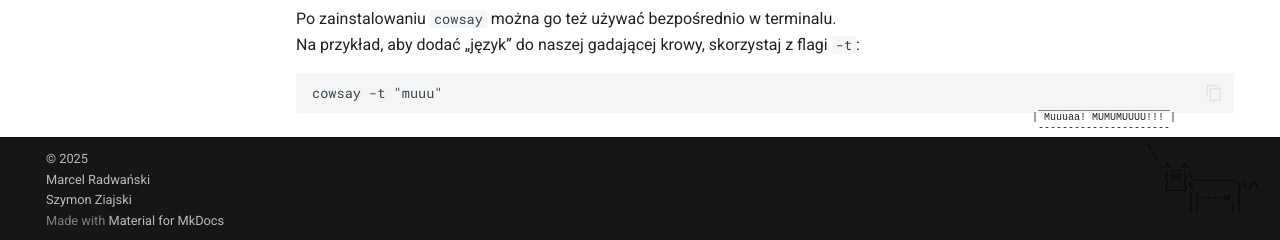
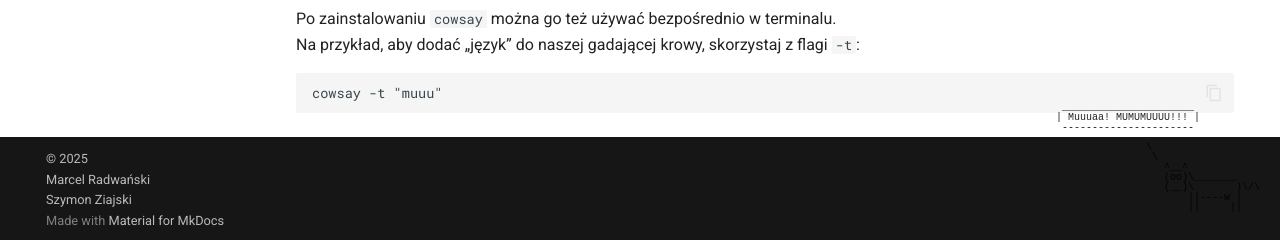
Before and after one commit to m4rcelrad/probable-potato, an MkDocs documentation site: the page built from docs/page1.md, in a window 1280 px wide and 1400 px high, scrolled down 93 px. Shown: the part 1157-1397 px from the top of the window. Built offline with MkDocs 1.6.1 and Material for MkDocs 9.7.7, drawn with Linux system fonts in a browser that asks for light colours.

Commit message:
Poprawa pozycjonowania tekstu krowy

```diff
--- a/docs/css/float-cow.css
+++ b/docs/css/float-cow.css
@@ -1,26 +1,10 @@
-/* Pozycjonowanie krowy i dymku */
 #float-cow {
   position: fixed;
   bottom: 20px;
   right: 20px;
   font-family: monospace;
+  white-space: pre;  /* konieczne dla ASCII */
   line-height: 1;
-  white-space: pre;
   cursor: pointer;
   z-index: 999;
 }
-#float-cow-bubble {
-  position: absolute;
-  bottom: 100%;
-  right: 0;
-  margin-bottom: 10px;
-  max-width: 180px;
-  background: #fff;
-  border: 1px solid #ccc;
-  border-radius: 8px;
-  padding: 8px;
-  box-shadow: 0 2px 6px rgba(0,0,0,0.2);
-  font-size: 0.9em;
-  line-height: 1.2;
-  display: none;
-}
--- a/docs/js/float-cow.js
+++ b/docs/js/float-cow.js
@@ -40,10 +40,11 @@ document.addEventListener("DOMContentLoaded", function() {
   function showBubble() {
     const msg = messages[Math.floor(Math.random() * messages.length)];
     const len = msg.length;
-    const top    = " " + "_".repeat(len + 2);
-    const mid    = `| ${msg} |`;
-    const bottom = " " + "-".repeat(len + 2);
-
+    const pad = " ".repeat(4);              // ← tu ustawiasz odsunięcie dymka
+    const top    = " " + pad + "_".repeat(len+2);
+    const mid    = pad + `| ${msg} |`;
+    const bottom = " " + pad + "-".repeat(len+2);
+    cow.textContent = [top, mid, bottom, asciiCow].join("\n");
     // łączymy dymek i krowę
     cow.textContent = [top, mid, bottom, asciiCow].join("\n");
   }
```
